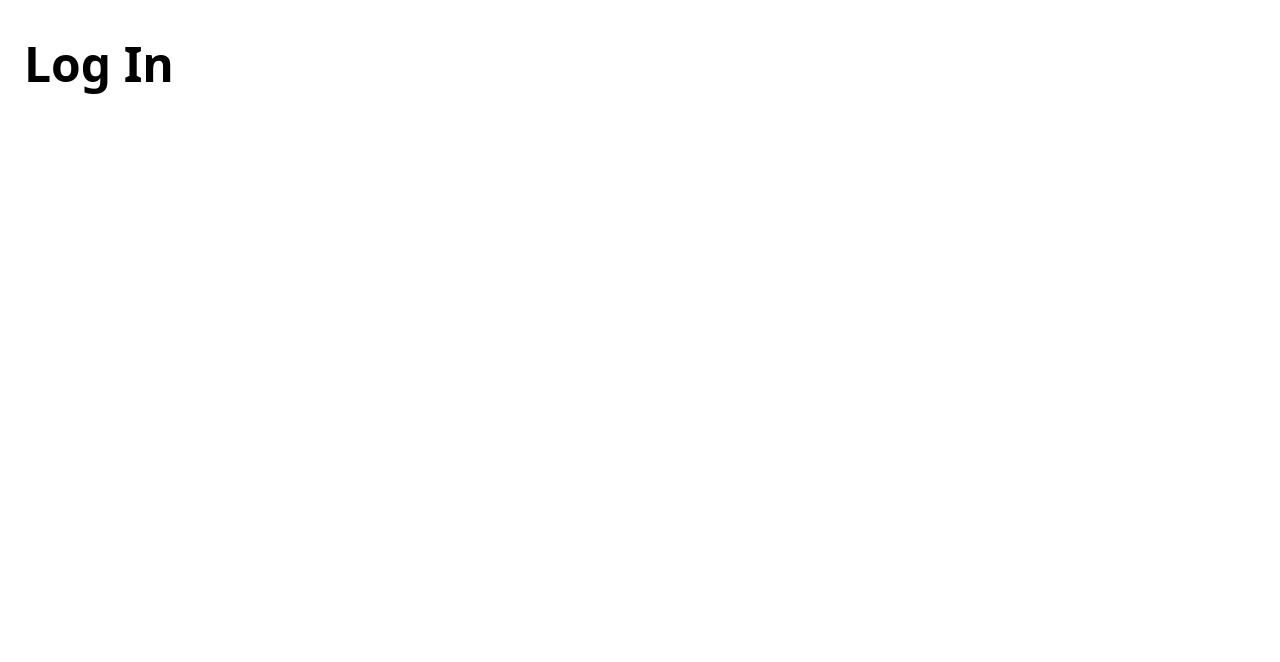
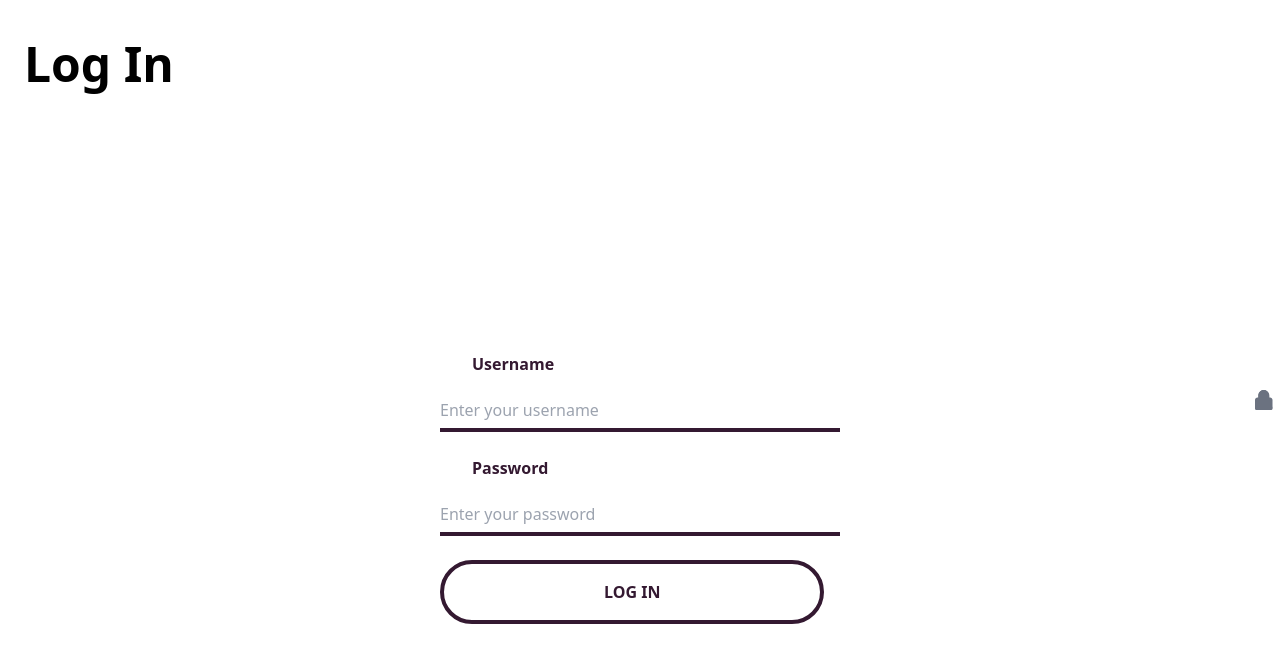
Before and after one commit to IPlayMusicGruppe3/iplaymusictree, a React (Vite) app: page / in a window 1280 px wide. Shown: the top 662 px of the page. Built offline with nearby package versions, Linux system fonts and the light colour scheme.

Commit message:
added login form

```diff
--- a/src/pages/LoginPage.jsx
+++ b/src/pages/LoginPage.jsx
@@ -1,7 +1,89 @@
-import React from "react";
+import React, { useState } from "react";
+import { FontAwesomeIcon } from "@fortawesome/react-fontawesome";
+import { faUser, faLock } from "@fortawesome/free-solid-svg-icons";
 
 const LoginPage = () => {
-  return <h1 className="text-5xl font-bold ml-6 mt-10">Log In</h1>;
+  const [username, setUsername] = useState("");
+  const [password, setPassword] = useState("");
+
+  const handleUsernameChange = (e) => {
+    setUsername(e.target.value);
+  };
+
+  const handlePasswordChange = (e) => {
+    setPassword(e.target.value);
+  };
+
+  return (
+    <>
+      <h1 className="text-5xl font-bold ml-6 mt-10">Log In</h1>
+      <div className="flex items-center justify-center h-screen">
+        <div className="w-full max-w-md p-6 ">
+          <form>
+            <div className="mb-4">
+              <label
+                className="block text-secondary text-md font-bold mb-4 ml-8"
+                htmlFor="username"
+              >
+                Username
+              </label>
+              <input
+                className="border-b-4 border-secondary w-full py-2 text-secondary leading-tight focus:outline-none focus:border-secondary"
+                id="username"
+                type="text"
+                value={username}
+                onChange={handleUsernameChange}
+                required
+                placeholder="Enter your username"
+              />
+              <span className="absolute inset-y-0 right-0 flex items-center pr-2 space-x-2">
+                <FontAwesomeIcon
+                  icon={faUser}
+                  className="text-gray-500 hover:text-blue-500 cursor-pointer"
+                  size="lg"
+                />
+              </span>
+            </div>
+
+            <div className="mb-6">
+              <label
+                className="block text-secondary text-md font-bold mb-4 mt-6 ml-8"
+                htmlFor="password"
+              >
+                Password
+              </label>
+              <input
+                className="border-b-4 border-secondary w-full py-2  text-secondary leading-tight focus:outline-none focus:border-secondary"
+                id="password"
+                type="password"
+                value={password}
+                onChange={handlePasswordChange}
+                required
+                placeholder="Enter your password"
+              />
+
+              <span className="absolute inset-y-2 right-0 flex items-center pr-2 space-x-2">
+                <FontAwesomeIcon
+                  icon={faLock}
+                  className="text-gray-500 hover:text-blue-500 cursor-pointer"
+                  size="lg"
+                />
+              </span>
+            </div>
+
+            <div className="flex items-center justify-between">
+              <button
+                className="bg-white border-4 border-secondary hover:bg-blue-700 text-secondary font-bold py-4 px-[10rem] rounded-full focus:outline-none focus:shadow-outline"
+                type="button"
+              >
+                LOG IN
+              </button>
+            </div>
+          </form>
+        </div>
+      </div>
+    </>
+  );
 };
 
 export default LoginPage;
```
